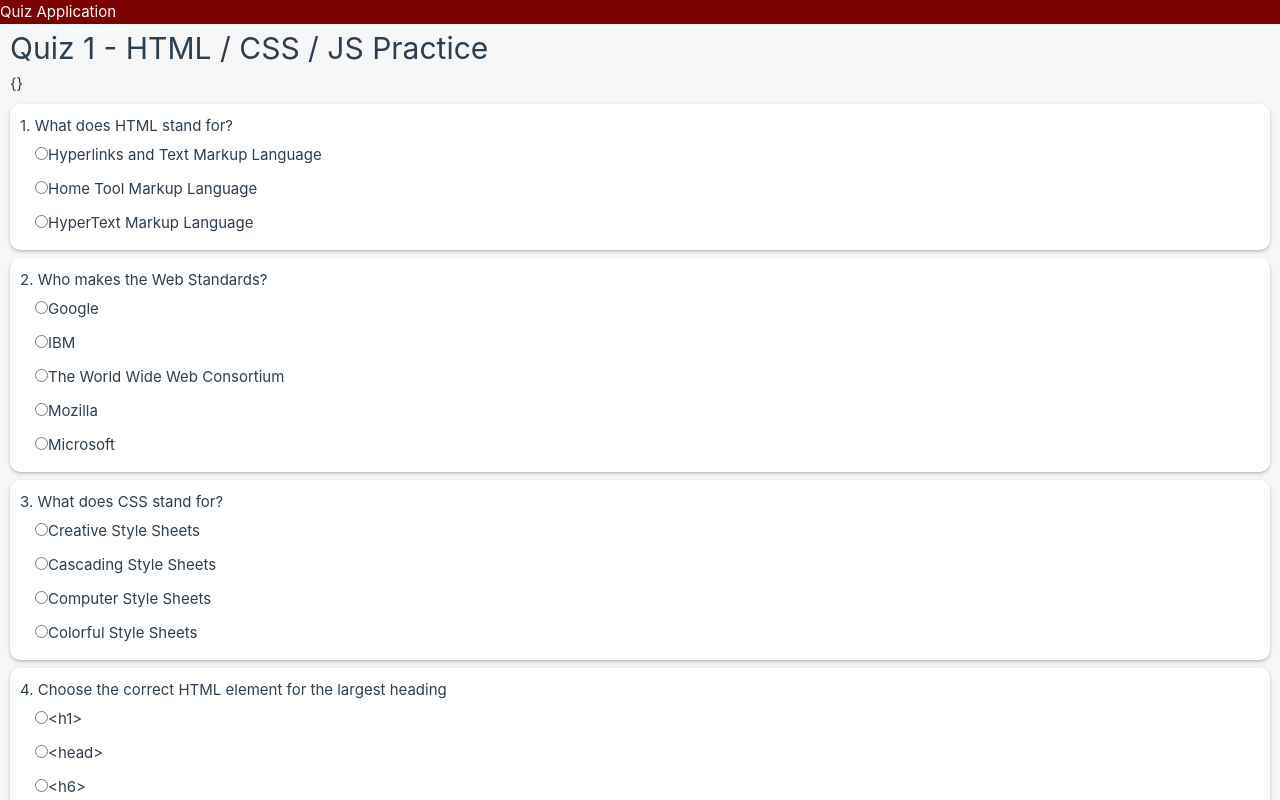
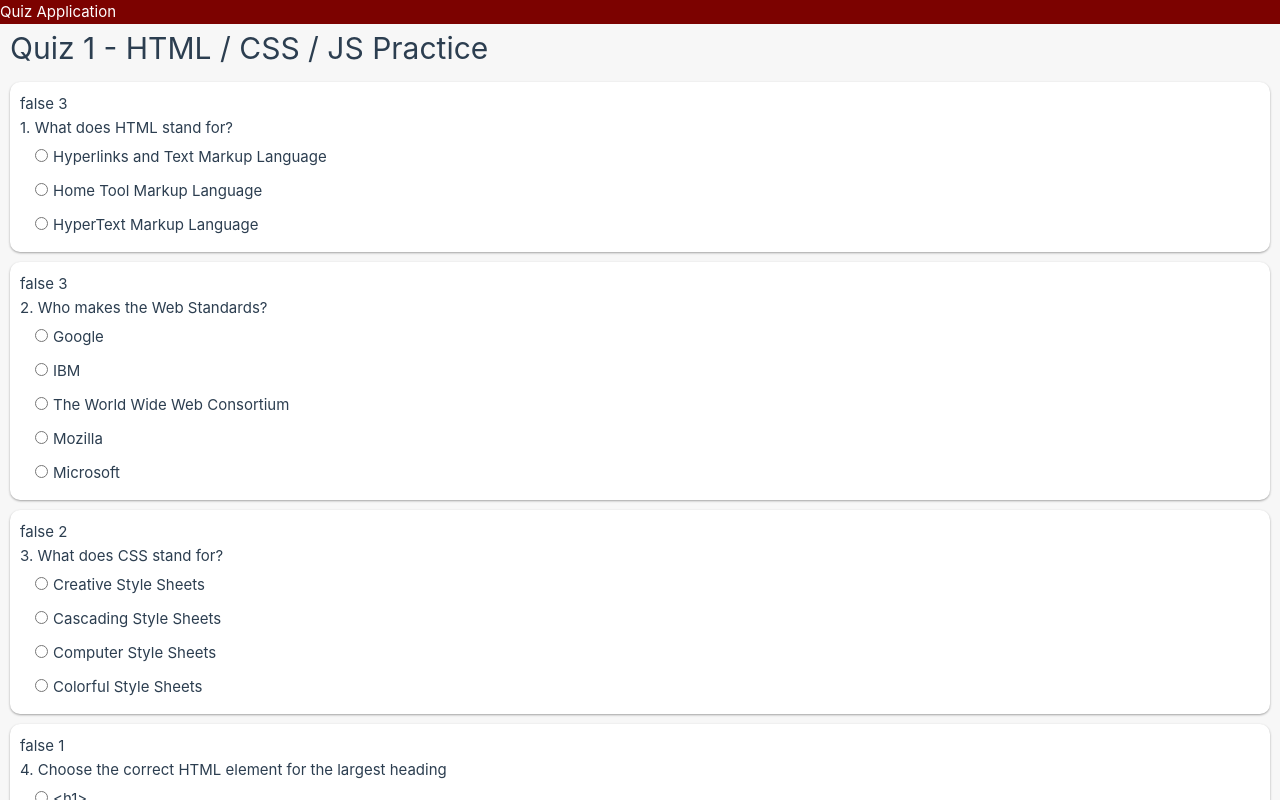
Before and after one commit to ChiefStief/sj-takehome, a Vue app: page / in a window 1280 px wide. Shown: the top 800 px of the page. Built offline with nearby package versions, Linux system fonts and the light colour scheme.

Commit message:
start submission feedback

```diff
--- a/src/components/QuestionPanel.vue
+++ b/src/components/QuestionPanel.vue
@@ -13,18 +13,25 @@ export default {
       type: Object,
       default: null,
     },
+    isSubmitted: {
+      type: Boolean,
+      default: false,
+    },
   },
 };
 </script>
 
 <template>
-  <div v-if="question" class="panel-wrapper">
+  <div v-if="question" class="panel-wrapper" :class="{ 'inc-border': isSubmitted && picked === null, 'wrong-border': isSubmitted && picked && question.correctAnswerId !== picked, 'correct-border': isSubmitted && question.correctAnswerId === picked }">
+    {{isSubmitted}}
+    {{picked}}
+    {{question.correctAnswerId}}
     <div>
       {{`${question.id}. ${question.text}`}}
     </div>
     <div v-for="answer of question.answers" class="a-row-wrapper">
       <input type="radio" :id=answer.id :value=answer.id v-model="picked" @click="$emit('update-answers', {questionId:question.id, answerId:answer.id})" />
-      <label :for="answer.id">{{answer.text}}</label>
+      <label class="answer-text" :for="answer.id">{{answer.text}}</label>
     </div>
 <!--    <AnswerRow v-for="answer of question.answers" :answer="answer"/>-->
   </div>
@@ -32,13 +39,28 @@ export default {
 
 <style scoped>
   .panel-wrapper{
-    margin: 8px 0 8px 0;
+    margin: 10px 0 10px 0;
     background-color: white;
     border-radius: 10px;
     padding: 10px;
-    box-shadow: rgba(50, 50, 93, 0.25) 0px 2px 5px -1px, rgba(0, 0, 0, 0.3) 0px 1px 3px -1px;
+    /*box-shadow: rgba(50, 50, 93, 0.25) 0px 2px 5px -1px, rgba(0, 0, 0, 0.3) 0px 1px 3px -1px;*/
+    box-shadow: rgba(0, 0, 0, 0.12) 0px 1px 3px, rgba(0, 0, 0, 0.24) 0px 1px 2px;
   }
   .a-row-wrapper{
-    padding: 5px 0 5px 15px
+    padding: 5px 0 5px 15px;
+  }
+  .answer-text {
+    padding-left: 5px;
+  }
+  .inc-border{
+    border: 2px solid yellow;
+  }
+
+  .wrong-border{
+    border: 2px solid red;
+  }
+
+  .correct-border{
+    border: 2px solid green;
   }
 </style>
--- a/src/components/Workspace.vue
+++ b/src/components/Workspace.vue
@@ -13,17 +13,29 @@ export default {
   data () {
     return {
       answers: { },
+      isSubmitted: false
     }
   },
   computed: {
-    isUnanswered () {
+    areUnanswered() {
       return Object.entries(this.answers).length < this.questions.length
     },
+    numRight() {
+      return this.questions.filter(question=>{
+        return question.correctAnswerId === this.answers[question.id]
+      }).length
+    },
+    percentRight() {
+      return Math.round(this.numRight*100/this.questions.length)
+    }
   },
   methods: {
-    updateAnswers ({questionId, answerId}) {
+    updateAnswers({questionId, answerId}) {
       this.answers[questionId] = answerId
     },
+    onSubmit() {
+      this.isSubmitted = true
+    }
   },
 }
 </script>
@@ -32,11 +44,15 @@ export default {
   <div class="workspace-wrapper">
     <!--double check this css-->
     <h1>Quiz 1 - HTML / CSS / JS Practice</h1>
-    {{answers}}
-    <QuestionPanel v-for="question of questions" :question="question" @update-answers="updateAnswers"/>
+    <div v-if="isSubmitted" class="results-wrapper">
+      <div class="results-title">Results</div>
+      <div class="results-text">You got {{numRight}}/{{questions.length}}</div>
+      <div class="results-percent">{{percentRight}}%</div>
+    </div>
+    <QuestionPanel v-for="question of questions" :is-submitted="isSubmitted" :question="question" :answer-given="answers[question.id] || null" @update-answers="updateAnswers"/>
     <div class="submission-blk">
-      <button type="button" class="submit-btn">Submit</button>
-      <div v-if="isUnanswered" class="unanswered-block">Answer all questions before submitting. Unanswered questions are displayed in yellow.</div>
+      <button type="button" class="submit-btn" @click="onSubmit">Submit</button>
+      <div v-if="areUnanswered" class="unanswered-block">Answer all questions before submitting. Unanswered questions are displayed in yellow.</div>
     </div>
   </div>
 
@@ -60,4 +76,16 @@ export default {
   color: red;
   padding-top: 10px;
 }
+.results-title{
+  text-decoration: underline;
+}
+
+.results-percent{
+  color: red;
+  font-weight: bolder;
+}
+
+.results-wrapper{
+  text-align: center;
+}
 </style>
```
